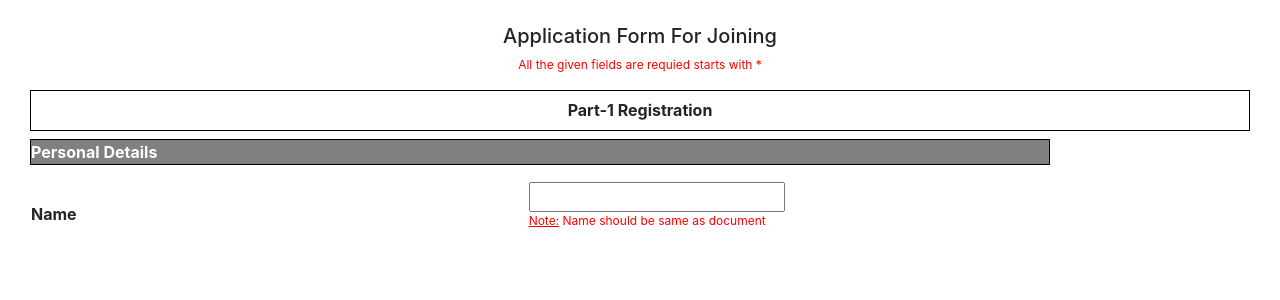
After one commit to azadchoubey/php-practies, a PHP site: page /form.php in a window 1280 px wide. The commit adds this page. Shown: the top 300 px of the page. Run offline with PHP 8.4, Linux system fonts and the light colour scheme; some libraries are stand-ins or nearby versions.

Commit message:
Add files via upload

```diff
--- /dev/null
+++ b/form.php
@@ -0,0 +1,49 @@
+<!doctype html>
+<html lang="en">
+  <head>
+    <!-- Required meta tags -->
+    <meta charset="utf-8">
+    <meta name="viewport" content="width=device-width, initial-scale=1, shrink-to-fit=no">
+
+    <!-- Bootstrap CSS -->
+    <link rel="stylesheet" href="https://maxcdn.bootstrapcdn.com/bootstrap/4.0.0/css/bootstrap.min.css" integrity="sha384-Gn5384xqQ1aoWXA+058RXPxPg6fy4IWvTNh0E263XmFcJlSAwiGgFAW/dAiS6JXm" crossorigin="anonymous">
+
+<link rel="stylesheet" href="sty.css">
+    <title>Hello, world!</title>
+  </head>
+  <body>
+  <div class="Heading text-center mt-4">
+    <h5>Application Form For Joining</h5>
+    <p class="red">All the given fields are requied starts with *</p>
+</div>
+
+
+<h6 class= "bord text-center"> <strong>Part-1 Registration </strong></h6>
+<div class="form">
+<strong><p id= "ph"> Personal Details </p></strong>
+ <table>
+     <th>Name</th>
+     <td><input type="text" id="fill" requied><br>
+        <p class="red1"><u>Note:</u> Name should be same as document </p>    </td>
+
+ </table>
+
+
+
+
+
+
+
+
+</div>
+
+
+
+
+    <!-- Optional JavaScript -->
+    <!-- jQuery first, then Popper.js, then Bootstrap JS -->
+    <script src="https://code.jquery.com/jquery-3.2.1.slim.min.js" integrity="sha384-KJ3o2DKtIkvYIK3UENzmM7KCkRr/rE9/Qpg6aAZGJwFDMVNA/GpGFF93hXpG5KkN" crossorigin="anonymous"></script>
+    <script src="https://cdnjs.cloudflare.com/ajax/libs/popper.js/1.12.9/umd/popper.min.js" integrity="sha384-ApNbgh9B+Y1QKtv3Rn7W3mgPxhU9K/ScQsAP7hUibX39j7fakFPskvXusvfa0b4Q" crossorigin="anonymous"></script>
+    <script src="https://maxcdn.bootstrapcdn.com/bootstrap/4.0.0/js/bootstrap.min.js" integrity="sha384-JZR6Spejh4U02d8jOt6vLEHfe/JQGiRRSQQxSfFWpi1MquVdAyjUar5+76PVCmYl" crossorigin="anonymous"></script>
+  </body>
+</html>
--- a/sty.css
+++ b/sty.css
@@ -1,38 +1,33 @@
-body{
- background-color:  rgb(204, 195, 155) ;
+.red{ color:red;
+font-size: 12px;
 
 }
-.contanior{
-    margin:10%;
-    margin-left: 35%;
-    width:25%;
-    font-size: 1rem;
-    font-weight: 400;
-    line-height: 1.5;
-    color: #212529;
-    background-color: rgb(204, 195, 155)  ;
-    border: 2px solid green;
+.bord{
+    padding:10px;
+    border-color: black;
+    border: 1px solid black;
+    margin-left: 30px;
+    margin-right: 30px;
+}
+#ph{
+        background-color:gray;
+        color: white;
+        border: 1px solid black;
+        border-spacing: 150px;
+        width: 1020px;
 
-    text-align: center;
-
-    background-origin: padding-box;
-}
-
-.sesstion{
-    color: black;
-    margin-right: 40%;
-    background-color: rgb(230, 240, 230);
 
 }
-.from{
-padding:4px;
-width: 75%;
-margin-top: 5px;
-margin-bottom: 5px;
+.form{
+    margin-left: 30px;
 
 }
-.heading{
-
-  padding: 10%;
+#fill{
+    margin-left: 450px;
+    padding:-1px;
+}.red1{
+    color:red;
+    font-size: 12px;
+    margin-left: 450px;
 
 }
```
